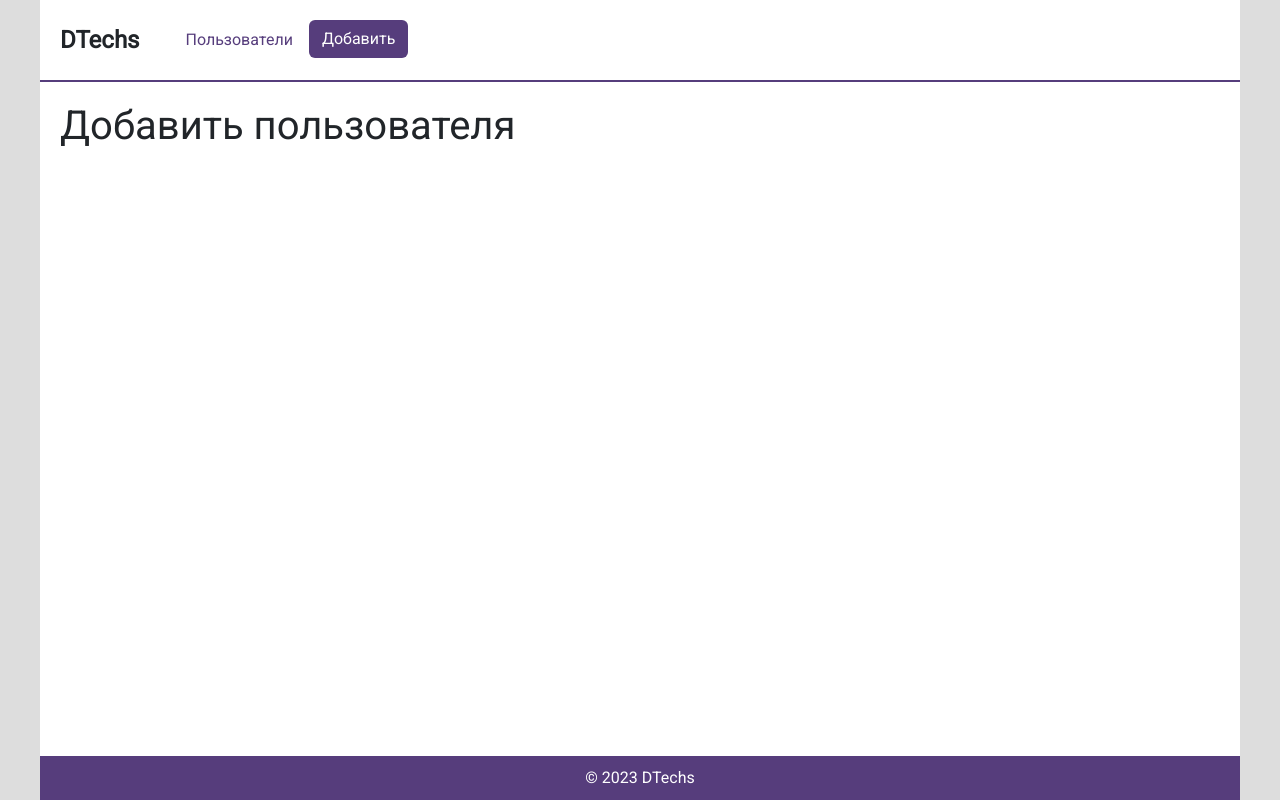
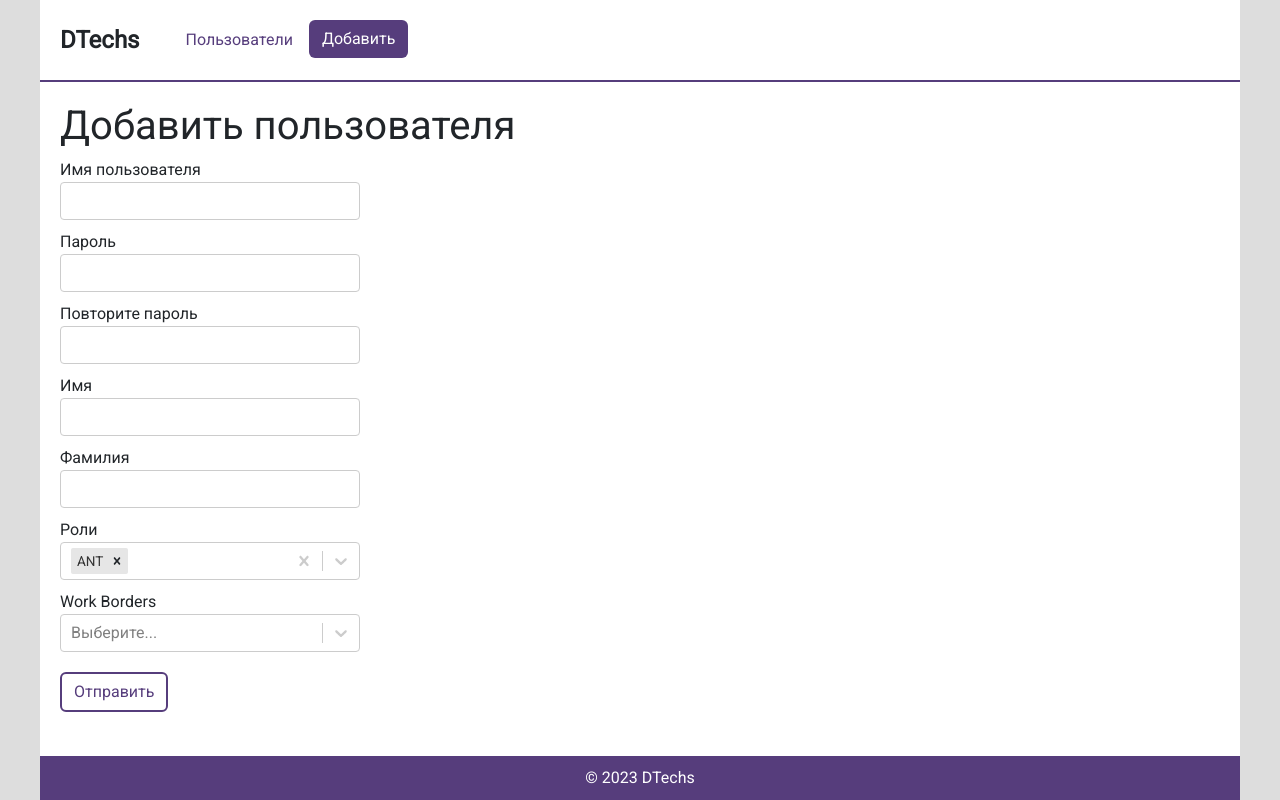
Before and after one commit to karpo518/dt, a React app: page /users/create in a window 1280 px wide. Built offline with nearby package versions, Linux system fonts and the light colour scheme.

Commit message:
Разработка формы добавления пользователей

```diff
--- a/package.json
+++ b/package.json
@@ -11,14 +11,17 @@
     "bootstrap": "^5.2.3",
     "clsx": "^1.2.1",
     "css-loader": "^6.7.3",
+    "formik": "^2.2.9",
     "graphql": "^16.6.0",
     "react": "^18.2.0",
     "react-bootstrap": "^2.7.2",
     "react-dom": "^18.2.0",
     "react-router-dom": "^6.10.0",
+    "react-select": "^5.7.2",
     "sass": "^1.61.0",
     "sass-loader": "^13.2.2",
-    "style-loader": "^3.3.2"
+    "style-loader": "^3.3.2",
+    "yup": "^1.0.2"
   },
   "devDependencies": {
     "@babel/core": "^7.21.4",
--- a/src/components/pages/users/create/UserCreatePage.tsx
+++ b/src/components/pages/users/create/UserCreatePage.tsx
@@ -1,10 +1,13 @@
 import React from "react";
 import s from "./UserCreatePage.module.scss";
+import { UserCreateForm } from "./form/UserCreateForm";
+
 
 export const UserCreatePage = () => {
   return (
     <div className={s.wrapper}>
       <h1>Добавить пользователя</h1>
+      <UserCreateForm />
     </div>
   );
 };
--- /dev/null
+++ b/src/components/pages/users/create/form/UserCreateForm.module.scss
@@ -0,0 +1,30 @@
+.wrapper {
+  .formItem {
+    margin-bottom: 10px;
+    max-width: 300px;
+    label {
+      display: block;
+    }
+    input.simple {
+      display: block;
+      border: 1px solid hsl(0, 0%, 80%);
+      border-radius: 4px;
+      padding: 6px 8px;
+      width: 100%;
+      &:focus {
+        border-color: #2684FF;
+        box-shadow: 0 0 0 1px #2684FF;
+        outline-style: none;
+      }
+    }
+    .error {
+      color: red;
+    }
+  }
+  .button {
+    border: 2px solid #563d7c;
+    color: #563d7c;
+    background-color: white;
+    margin-top: 10px;
+  }
+}
--- /dev/null
+++ b/src/components/pages/users/create/form/UserCreateForm.tsx
@@ -0,0 +1,101 @@
+import { ErrorMessage, Field, Form, Formik } from 'formik';
+import React from 'react'
+import s from "./UserCreateForm.module.scss";
+import { TNewUser } from '../../../../../common/types/types';
+import { CustomSelect } from '../../../../widgets/forms/CustomSelect';
+import { getNewUserFromSchema } from './UserCreateFormValidation';
+import cn from 'clsx'
+
+
+export const Roles = ['ANT', 'ANT_MANAGER', 'ANT_OFFICER', 'DEVELOPER']
+
+const RoleOptions = Roles.map(r => { return {label: r, value: r} })
+
+export const workBorders = [
+  { id: '1', name: 'Белгатой'},
+  { id: '2', name: 'Шали'},
+  { id: '3', name: 'Урус-Мартан' }
+]
+
+const workBordersOptions = workBorders.map(wb => { return {label: wb.name, value: wb.id} })
+
+const workBordersValues = workBorders.map(wb => wb.id )
+
+const newUserFormSchema = getNewUserFromSchema(Roles, workBordersValues)
+
+
+const initialValues: TNewUser = {
+  username: '',
+  password: '',
+  passwordRepeat: '',
+  firstName: '',
+  lastName: '',
+  roles: [Roles[0]],
+  workBorders: []
+}
+
+export const UserCreateForm = () => {
+  return (
+    <Formik
+      initialValues={initialValues}
+      validationSchema={newUserFormSchema}
+      onSubmit={(values, { setSubmitting }) => {
+        setTimeout(() => {
+          alert(JSON.stringify(values, null, 2));
+          setSubmitting(false);
+        }, 400);
+      }}
+    >
+      {({ isSubmitting }) => (
+        <Form className={s.wrapper}>
+
+          <div className={s.formItem} >
+            <label htmlFor={'username'} >Имя пользователя</label>
+            <Field type="text" name="username" className={s.simple} />
+            <ErrorMessage className={s.error} name="username" component="div" />
+          </div>
+
+          <div className={s.formItem} >
+            <label htmlFor={'password'} >Пароль</label>
+            <Field type="password" name="password" className={s.simple} />
+            <ErrorMessage className={s.error} name="password" component="div" />
+          </div>
+
+          <div className={s.formItem} >
+            <label htmlFor={'passwordRepeat'} >Повторите пароль</label>
+            <Field type="password" name="passwordRepeat" className={s.simple} />
+            <ErrorMessage className={s.error} name="passwordRepeat" component="div" />
+          </div>
+
+          <div className={s.formItem} >
+            <label htmlFor={'firstName'} >Имя</label>
+            <Field type="text" name="firstName" className={s.simple} />
+            <ErrorMessage className={s.error} name="firstName" component="div" />
+          </div>
+
+          <div className={s.formItem} >
+            <label htmlFor={'lastName'} >Фамилия</label>
+            <Field type="text" name="lastName" className={s.simple} />
+            <ErrorMessage className={s.error} name="lastName" component="div" />
+          </div>
+
+          <div className={s.formItem} >
+            <label htmlFor={'lastName'} >Роли</label>
+            <Field component={CustomSelect} name="roles" options={RoleOptions} isMulti={true} />
+            <ErrorMessage className={s.error} name="roles" component="div" />
+          </div>
+
+          <div className={s.formItem} >
+            <label htmlFor={'workBorders'} >Work Borders</label>
+            <Field component={CustomSelect} name="workBorders" options={workBordersOptions} isMulti={true} />
+            <ErrorMessage className={s.error} name="workBorders" component="div" />
+          </div>
+
+          <button type="submit" disabled={isSubmitting} className={cn('btn', 'btn-light', s.button)} >
+            Отправить
+          </button>
+        </Form>
+      )}
+    </Formik>
+  )
+}
--- /dev/null
+++ b/src/components/pages/users/create/form/UserCreateFormValidation.ts
@@ -0,0 +1,22 @@
+import * as Yup from 'yup';
+
+export const getNewUserFromSchema = (roleValues: string[], workBordersValues: string[]) => {
+  return Yup.object().shape({
+    username: Yup.string()
+      .min(3, 'Имя пользователя слишком короткое!')
+      .required('Имя пользователя не заполнено!'),
+    password: Yup.string()
+      .min(4, 'Пароль слишком короткий!')
+      .required('Пароль не заполнен!'),
+    passwordRepeat: Yup.string()
+      .required('Повтор пароля не заполнен!')
+      .oneOf([Yup.ref('password')], 'Пароли не совпадают!'),
+    firstName: Yup.string()
+      .required('Имя не заполнено!')
+      .min(2, 'Имя слишком короткое!'),
+    lastName: Yup.string()
+      .required('Фамилия не заполнена!'),
+    roles: Yup.array().of(Yup.string().oneOf(roleValues)).min(1, 'Выберите хотя бы ${min} вариант'),
+    workBorders: Yup.array().of(Yup.string().oneOf(workBordersValues)).min(1, 'Выберите хотя бы ${min} вариант'),
+  })
+}
--- /dev/null
+++ b/src/components/widgets/forms/CustomSelect.tsx
@@ -0,0 +1,51 @@
+import {FieldProps} from "formik";
+import React from "react";
+import Select, { OnChangeValue, Options } from "react-select";
+
+interface Option {
+    label: string;
+    value: string;
+}
+
+interface IProps extends FieldProps {
+    options: Options<Option>;
+    isMulti?: boolean;
+}
+
+export const CustomSelect =
+    ({
+         field,
+         form,
+         options,
+         isMulti = false,
+     }: IProps) => {
+        const onChange = (option: OnChangeValue<Option | Option[], boolean>) => {
+            form.setFieldValue(
+                field.name,
+                isMulti
+                    ? (option as Option[]).map((item: Option) => item.value)
+                    : (option as Option).value
+            );
+        };
+
+        const getValue = () => {
+            if (options) {
+                return isMulti
+                    ? options.filter(option => field.value.indexOf(option.value) >= 0)
+                    : options.find(option => option.value === field.value);
+            } else {
+                return isMulti ? [] : ("" as any);
+            }
+        };
+
+        return (
+            <Select
+                name={field.name}
+                value={getValue()}
+                onChange={onChange}
+                options={options}
+                isMulti={isMulti}
+                placeholder={'Выберите...'}
+            />
+        );
+    };
```
Also changed, not shown: 1 other file (tests, documents, lock files or other folders).
